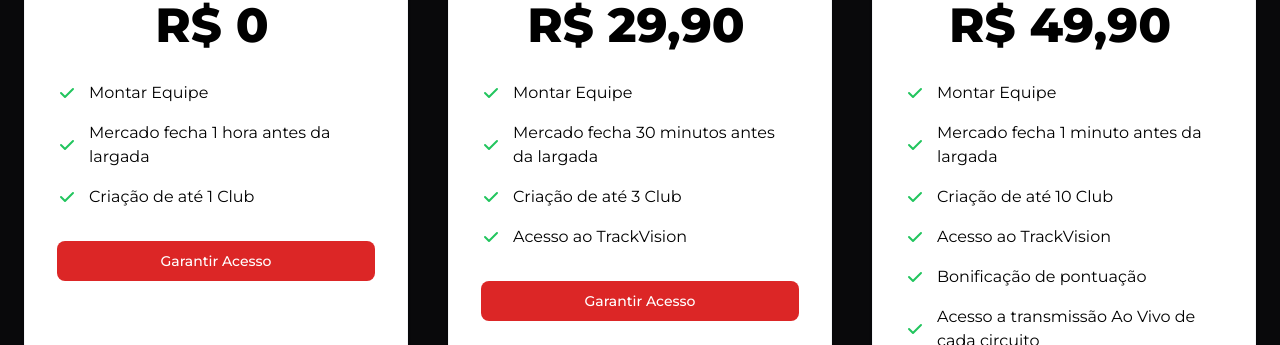
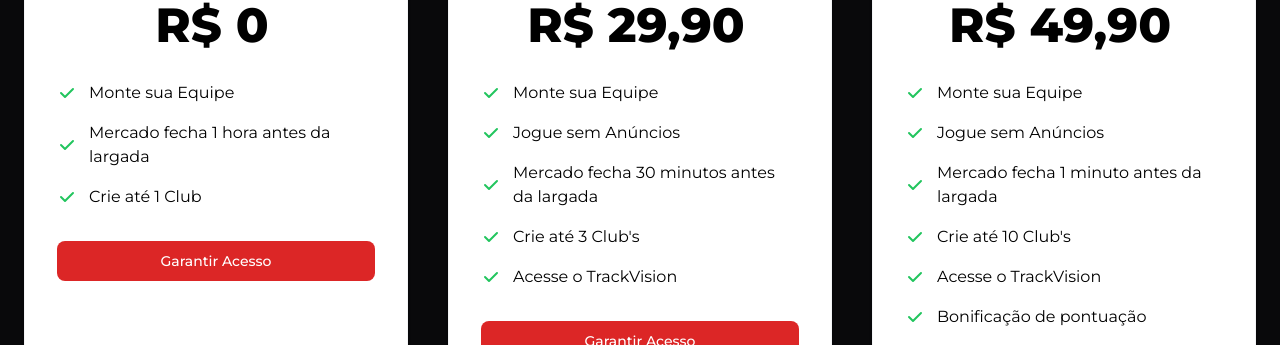
Before and after one commit to L-A-N-E/Mahindra-Web-Site, a React (Vite) app: page /pricing in a window 1280 px wide. Shown: the part 455-800 px from the top of the page. Built offline with nearby package versions, Linux system fonts and the light colour scheme; no server answers.

Commit message:
Corrigindo Cor na rota Pricing

```diff
--- a/src/routes/Pricing.jsx
+++ b/src/routes/Pricing.jsx
@@ -20,9 +20,9 @@ const Pricing = () => {
                         price="R$ 0"
                         description="Ideal para entusiastas de Automobilismo!"
                         features={[
-                            "Montar Equipe",
+                            "Monte sua Equipe",
                             "Mercado fecha 1 hora antes da largada",
-                            "Criação de até 1 Club",
+                            "Crie até 1 Club",
                         ]}
                     />
                     <PricingCard
@@ -30,10 +30,11 @@ const Pricing = () => {
                         price="R$ 29,90"
                         description="Ideal para entusiastas de Automobilismo!"
                         features={[
-                            "Montar Equipe",
+                            "Monte sua Equipe",
+                            "Jogue sem Anúncios",
                             "Mercado fecha 30 minutos antes da largada",
-                            "Criação de até 3 Club",
-                            "Acesso ao TrackVision",
+                            "Crie até 3 Club's",
+                            "Acesse o TrackVision",
                         ]}
                     />
                     <PricingCard
@@ -41,12 +42,13 @@ const Pricing = () => {
                         price="R$ 49,90"
                         description="Ideal para entusiastas de Automobilismo!"
                         features={[
-                            "Montar Equipe",
+                            "Monte sua Equipe",
+                            "Jogue sem Anúncios",
                             "Mercado fecha 1 minuto antes da largada",
-                            "Criação de até 10 Club",
-                            "Acesso ao TrackVision",
+                            "Crie até 10 Club's",
+                            "Acesse o TrackVision",
                             "Bonificação de pontuação",
-                            "Acesso a transmissão Ao Vivo de cada circuito",
+                            "Acesse a transmissão Ao Vivo de cada circuito",
                         ]}
                     />
                 </div>
```
Also changed, not shown: src/assets/app_mobile/celularReto.png.
